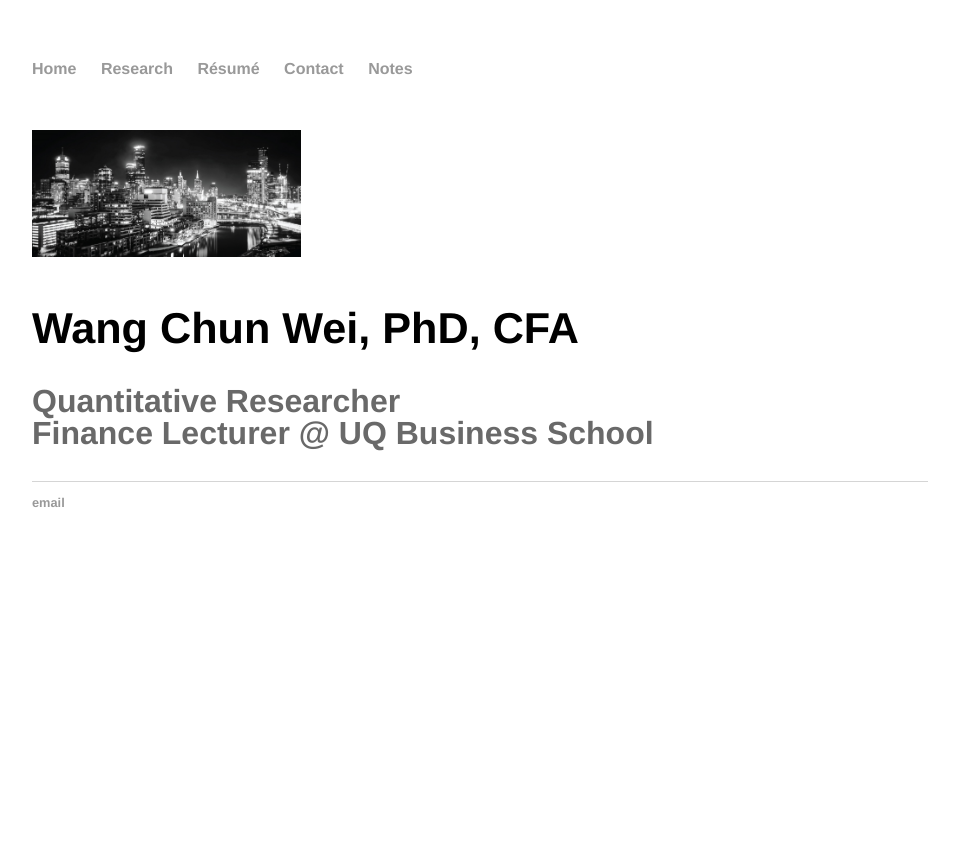
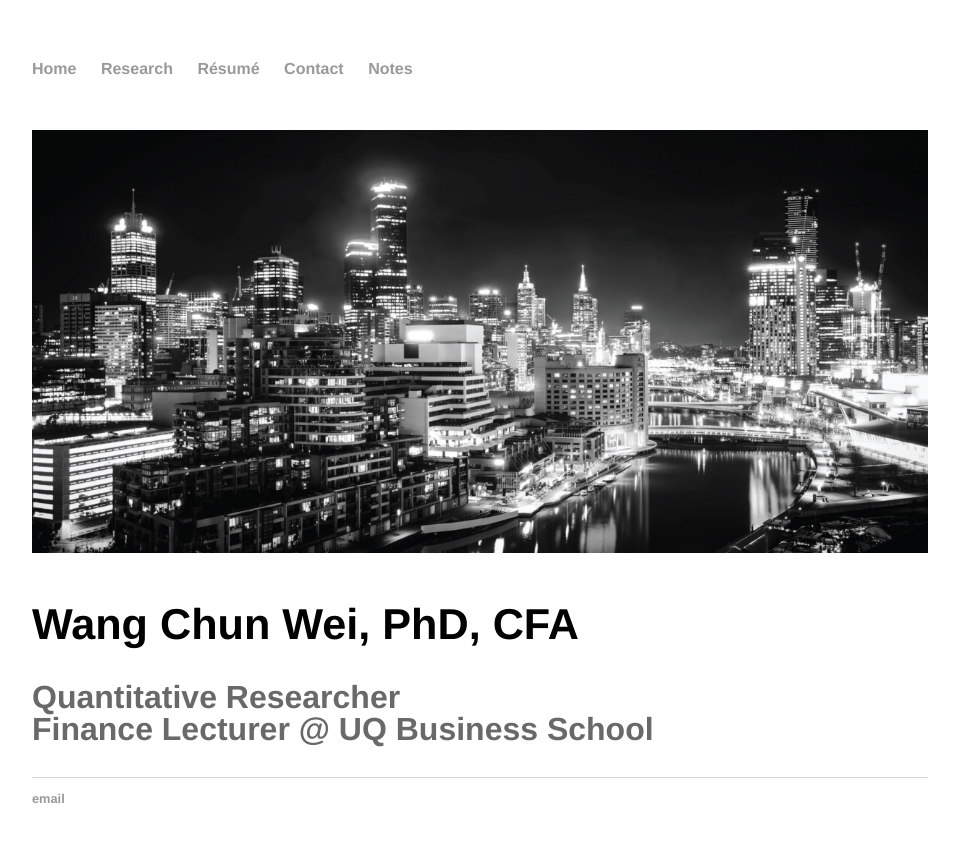
Before and after one commit to weiwangchun/weiwangchun.github.io, a Jekyll site: the page built from index.html, in a window 1280 px wide. Shown: the top 842 px of the page, without its empty margins (160-1119 px from the left). Built offline with Jekyll 4.4.1, drawn with Linux system fonts in a browser that asks for light colours.

Commit message:
Update index.html

```diff
--- a/index.html
+++ b/index.html
@@ -6,7 +6,7 @@
 	<br>
 	<br>
 
-	<img src="mel.jpg" align="middle", width ="30%", height ="30%">
+	<img src="mel.jpg" align="middle", width ="100%", height ="30%">
 
 	<br>
 	<br>
```
